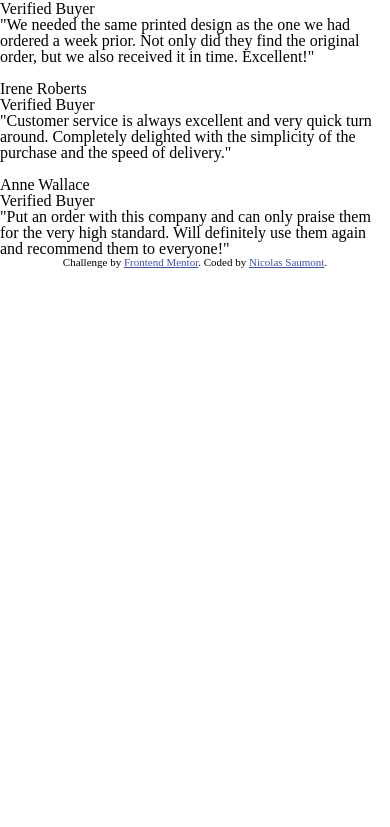
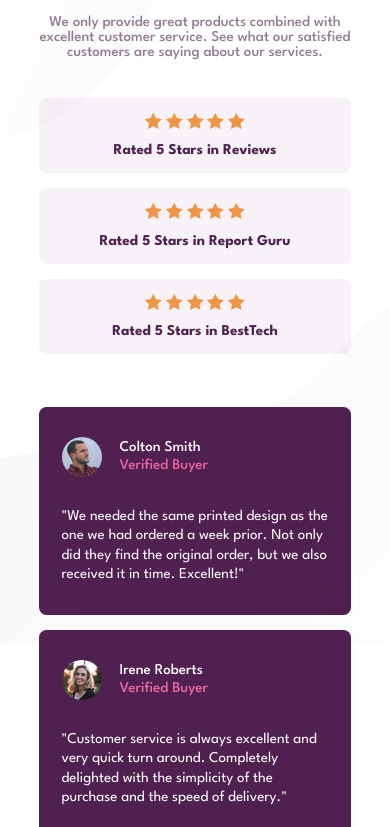
Before and after one commit to NicolasSaumont/frontendmentor_social-proof, a plain HTML site: page index.html in a window 390 px wide. Shown: the part 200-1027 px from the top of the page. Before the commit the page ends 844 px from the top, so only its background shows below. Drawn offline with Linux system fonts and the light colour scheme.

Commit message:
feat css mobile non responsive

```diff
--- a/css/styles.css
+++ b/css/styles.css
@@ -0,0 +1,145 @@
+* {
+  box-sizing: border-box;
+}
+
+body {
+  font-size: 15px;
+  font-family: "League Spartan", sans-serif;
+  font-weight: 500;
+}
+
+.container {
+  display: flex;
+  flex-direction: column;
+  justify-content: center;
+  margin: 3em auto;
+  width: 80%;
+  max-width: 880px;
+  text-align: center;
+}
+
+.container::before {
+  content: " ";
+  position: fixed;
+  background-image: url(../images/bg-pattern-top-mobile.svg);
+  background-repeat: no-repeat;
+  background-size: 100% 100%;
+  top: 0;
+  left: 0;
+  height: 40%;
+  width: 100%;
+}
+
+.container::after {
+  content: " ";
+  position: fixed;
+  background-image: url(../images/bg-pattern-bottom-mobile.svg);
+  background-repeat: no-repeat;
+  background-size: 100% 100%;
+  bottom: 0;
+  right: 0;
+  height: 40%;
+  width: 100%;
+}
+
+.page-header {
+  margin-top: 2em;
+}
+
+.page-header__title {
+  font-weight: bold;
+  color: hsl(300, 43%, 22%);
+  font-size: 2.5rem;
+  margin-bottom: 0.5em;
+}
+
+.page-header_presentation {
+  color: hsl(303, 10%, 53%);
+  margin-bottom: 2em;
+}
+
+.top-5-stars {
+  display: flex;
+  flex-direction: column;
+  margin-bottom: 2em;
+}
+
+.top-5-stars__location {
+  background-color: hsl(300, 24%, 96%);
+  border-radius: 0.5em;
+  margin: 0.5em 0;
+  padding: 1em 0;
+}
+
+.top-5-stars__stars-icon {
+  margin-bottom: 0.7em;
+}
+
+.top-5-stars__location-text {
+  font-weight: bold;
+  color: hsl(300, 43%, 22%);
+}
+
+.reviews {
+  margin-bottom: 1em;
+}
+
+.card {
+  background-color: hsl(300, 43%, 22%);
+  border-radius: 0.5em;
+  margin: 1em 0;
+  padding: 2em 1.5em;
+  text-align: left;
+}
+
+.card__reviewer {
+  display: flex;
+  align-items: center;
+  margin-bottom: 2em;
+}
+
+.card__reviewer-photo {
+  border-radius: 50%;
+  width: 15%;
+  margin-right: 1.2em;
+}
+
+.card__reviewer-name {
+  color: hsl(0, 0%, 100%);
+  margin-bottom: 0.2em;
+}
+
+.card__reviewer-status {
+  color: hsl(333, 80%, 67%);
+}
+
+.card__review {
+  color: hsl(0, 0%, 100%);
+  line-height: 1.3em;
+  font-weight: 400;
+}
+
+.attribution {
+  position: relative;
+  width: 100%;
+  margin: 2em auto;
+}
+
+@media screen and (min-width: 660px) {
+  .container {
+    flex-direction: row;
+    flex-wrap: wrap;
+  }
+
+  .container::before {
+    background-image: url(../images/bg-pattern-top-desktop.svg);
+    height: 50%;
+    width: 40%;
+  }
+
+  .container::after {
+    background-image: url(../images/bg-pattern-bottom-desktop.svg);
+    height: 50%;
+    width: 60%;
+  }
+}
--- a/index.html
+++ b/index.html
@@ -138,9 +138,15 @@
       <section class="reviews">
         <div class="card">
           <header class="card__reviewer">
-            <img src="" alt="" class="card__reviewer-photo" />
+            <img
+              src="./images/image-colton.jpg"
+              alt="Colton Smith photo"
+              class="card__reviewer-photo"
+            />
+            <div class="card__reviewer-text">
               <h2 class="card__reviewer-name">Colton Smith</h2>
               <h3 class="card__reviewer-status">Verified Buyer</h3>
+            </div>
           </header>
           <blockquote class="card__review">
             "We needed the same printed design as the one we had ordered a week
@@ -150,9 +156,15 @@
         </div>
         <div class="card">
           <header class="card__reviewer">
-            <img src="" alt="" class="card__reviewer-photo" />
+            <img
+              src="./images/image-irene.jpg"
+              alt="Irene Roberts photo"
+              class="card__reviewer-photo"
+            />
+            <div class="card__reviewer-text">
               <h2 class="card__reviewer-name">Irene Roberts</h2>
               <h3 class="card__reviewer-status">Verified Buyer</h3>
+            </div>
           </header>
           <blockquote class="card__review">
             "Customer service is always excellent and very quick turn around.
@@ -162,9 +174,15 @@
         </div>
         <div class="card">
           <header class="card__reviewer">
-            <img src="" alt="" class="card__reviewer-photo" />
+            <img
+              src="./images/image-anne.jpg"
+              alt="Anne Wallace Photo"
+              class="card__reviewer-photo"
+            />
+            <div class="card__reviewer-text">
               <h2 class="card__reviewer-name">Anne Wallace</h2>
               <h3 class="card__reviewer-status">Verified Buyer</h3>
+            </div>
           </header>
           <blockquote class="card__review">
             "Put an order with this company and can only praise them for the
```
Lines whose indentation alone changed are shown as unchanged.
